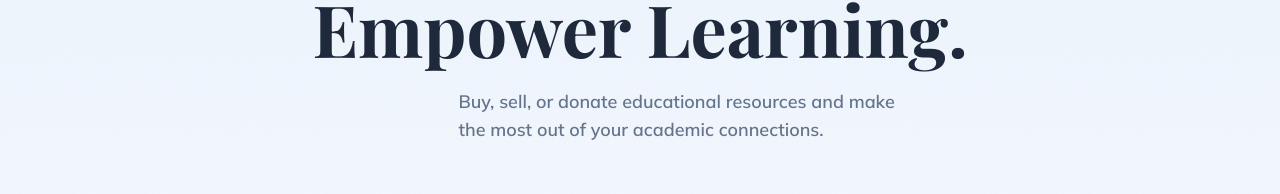
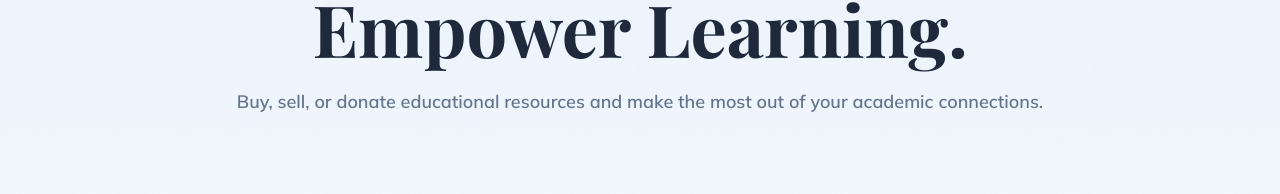
Before and after one commit to AnuragC07/revio, a React (Vite) app in the folder revio/: page / in a window 1280 px wide. Shown: the part 232-426 px from the top of the page. Built offline with nearby package versions, Linux system fonts and the light colour scheme; a web font is replaced by a local one.

Commit message:
ui fixes

```diff
--- a/revio/src/pages/Home.jsx
+++ b/revio/src/pages/Home.jsx
@@ -48,7 +48,7 @@ const Hero = () => {
           <h1 className="text-slate-800 text-7xl font-bold text-center h-24 font-hero">
             Empower Learning.
           </h1>
-          <p className="w-1/2 ml-20 font-semibold text-lg font-sub text-slate-500">
+          <p className="w- font-semibold text-lg font-sub text-slate-500">
             Buy, sell, or donate educational resources and make the most out of
             your academic connections.
           </p>
```
